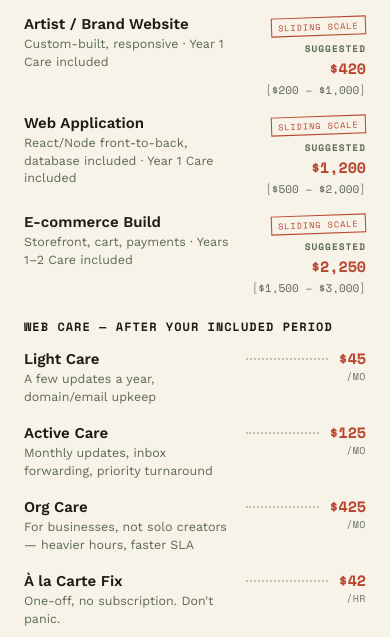
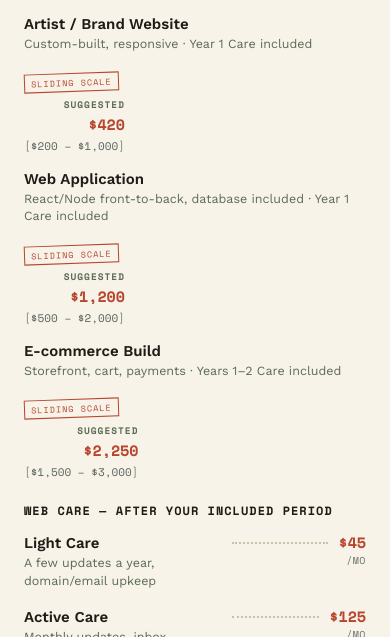
Before and after one commit to ChefMyKLove/solutions, a plain HTML site: page index.html in a window 390 px wide. Both pictures are taken after a click on the button "THE MENU". Shown: the part 207-844 px from the top of the page. Drawn offline with nearby package versions, Linux system fonts and the light colour scheme.

Commit message:
Mobile layout fixes and final QA pass for stockpot splash
Task 11 QA sweep at 375px found the Front of House panel's .contact-grid
overflowing horizontally (445px content in a 375px panel), truncating the
Messenger and Web values. index.html had no mobile @media block at all;
added one mirroring menu.html's existing (max-width: 480px) rules for
.contact-grid and .menu-item.scale-row. Re-verified all four panels have
zero horizontal overflow at 375px, the 2x2 bubble layout is unaffected,
boil/skip/reload/Boil Again/keyboard nav/reduced-motion behavior all check
out, and menu.html still renders standalone with no console errors.

```diff
--- a/index.html
+++ b/index.html
@@ -443,6 +443,14 @@ body{
   font-size: 13px;
   margin-top: 10px;
   color: var(--sage);
+}
+
+@media (max-width: 480px){
+  .contact-grid{ grid-template-columns: 1fr; }
+  .menu-item .desc{ max-width: 58%; }
+  .menu-item.scale-row{ flex-direction:column; align-items:flex-start; }
+  .menu-item.scale-row .desc{ max-width:100%; }
+  .scale-price{ text-align:left; margin-top:8px; }
 }
 </style>
 </head>
```
